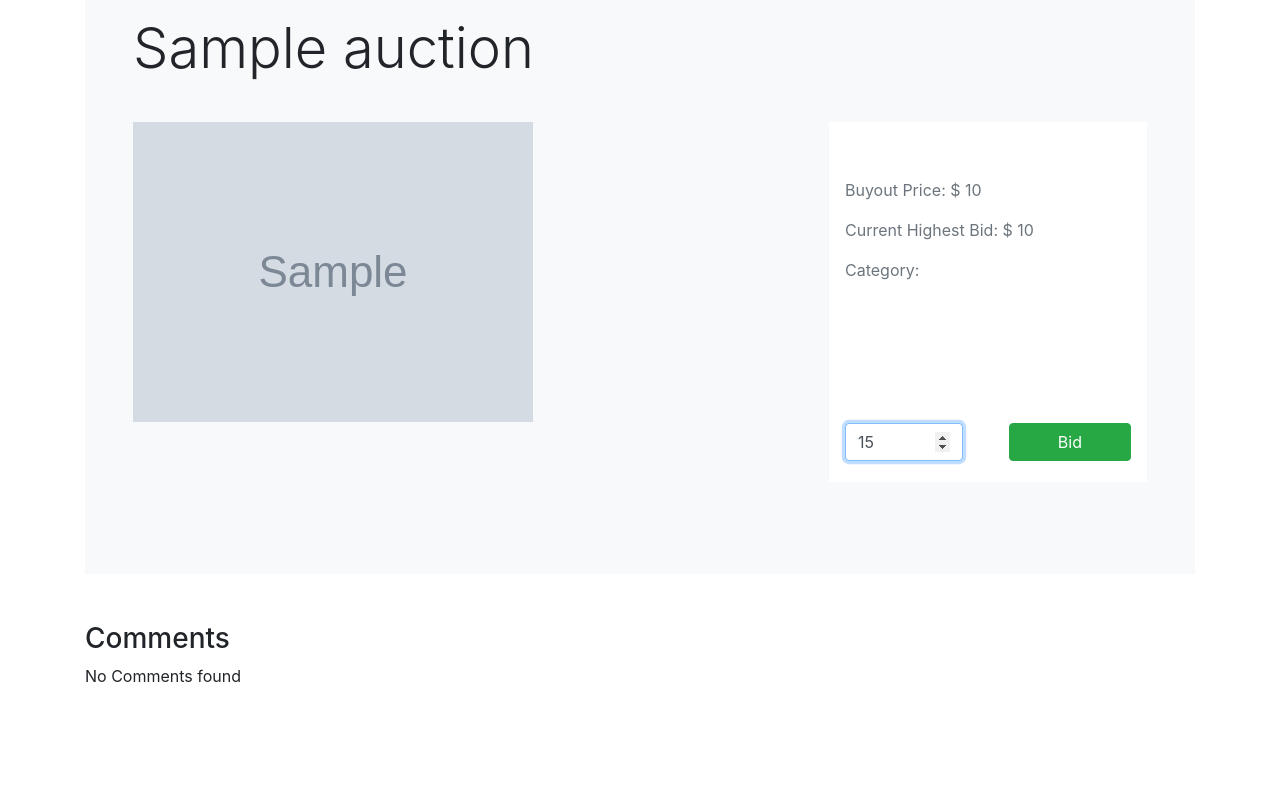
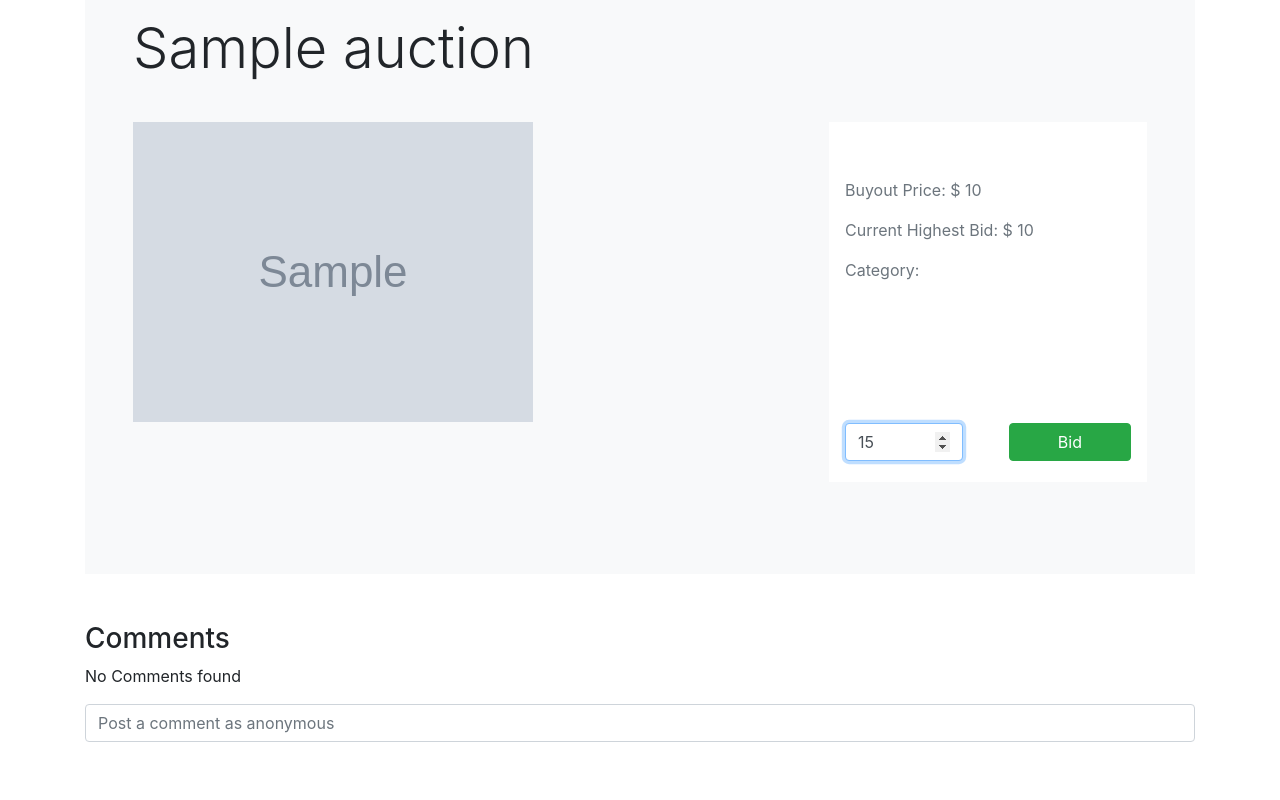
Before and after one commit to Whacko23/Auction-Website, a Django app: page /auction/1 in a window 1280 px wide. Shown: the part 164-964 px from the top of the page. Before the commit the page ends 846 px from the top, so only its background shows below. Run offline with Django 3.2, Linux system fonts and the light colour scheme; tables that the repository leaves empty hold one stand-in row (values such as "Sample post"); grey boxes marked "Sample" are stand-in pictures; some libraries are stand-ins or nearby versions.

Commit message:
Added comment on Auction.html

```diff
--- a/auctions/templates/auctions/auction.html
+++ b/auctions/templates/auctions/auction.html
@@ -39,7 +39,7 @@
                   </div>
                   <div class="col">
                     <div class="form-group px-3">
-                      <input type="submit" value="Bid" class="btn btn-success px-5">
+                      <input type="submit" value="Bid" class="btn btn-success px-5" required pattern="\S+">
                     </div>
                   </div>
                 </div>
@@ -63,11 +63,21 @@
           {% if comment == thread|first %}
             {% if comment == thread|last %}
               <p class="px-3 py-3 text-seconary">
-              {{comment.user}} : {{comment.comment}}
+
+              {% if comment.user %}
+                {{comment.user}} : {{comment.comment}}
+              {% else %}
+                Anonymous : {{comment.comment}}
+              {% endif %}
+
               </p>
             {% else %}
               <p class="px-3 pt-3 text-seconary">
-              {{comment.user}} : {{comment.comment}}
+              {% if comment.user %}
+                {{comment.user}} : {{comment.comment}}
+              {% else %}
+                Anonymous : {{comment.comment}}
+              {% endif %}
               </p>
             {% endif %}
           {% else %}
@@ -91,9 +101,42 @@
           {% endif %}
         {% endfor %}
       </div>
+
+      {% with thread|last as lastcomment %}
+        {% if user.is_authenticated %}
+          <form action="{% url 'auction' auction.id %}" method="post" style="width: 90%; padding:0px 0px 20px 0px; margin-left: auto; margin-right: 0;">
+            {% csrf_token %}
+            <input type="text" name="reply"  class="form-control" placeholder="Post a reply as {{user}}" required pattern="\S.*" >
+            <input type="hidden" name="comment_id" value="{{lastcomment.id}}">
+          </form>
+        {% else %}
+          <form action="{% url 'auction' auction.id %}" method="post" style="width: 90%; padding:0px 0px 20px 0px; margin-left: auto; margin-right: 0;">
+            {% csrf_token %}
+            <input type="text" name="anonymous-reply"  class="form-control" placeholder="Post a reply as anonymous" required pattern="\S.*">
+            <input type="hidden" name="comment_id" value="{{lastcomment.id}}">
+          </form>
+        {% endif %}
+      {% endwith %}
+
+
    {% empty %}
     <p class="text-seconday"> No Comments found</p>
    {% endfor %}
+        <div class="b-3 rounded pb-5">
+
+      {% if user.is_authenticated %}
+        <form action="{% url 'auction' auction.id %}" method="post">
+          {% csrf_token %}
+          <input type="text" name="comment"  class="form-control" placeholder="Post a comment as {{user}}" required pattern="\S.*">
+        </form>
+      {% else %}
+        <form action="{% url 'auction' auction.id %}" method="post">
+          {% csrf_token %}
+          <input type="text" name="anonymous-comment"  class="form-control" placeholder="Post a comment as anonymous" required pattern="\S.*">
+        </form>
+      {% endif %}
+
+      </div>
 
 
   </section>
--- a/auctions/templates/auctions/categories.html
+++ b/auctions/templates/auctions/categories.html
@@ -9,9 +9,6 @@
     <h2 class="m-10 pb-10">
       Categories
     </h2>
-
-
-
     <div class="container-xl overflow-hidden">
       <div class="row g-2 g-lg-3">
         {% for category in categories %}
--- a/auctions/templates/auctions/layout.html
+++ b/auctions/templates/auctions/layout.html
@@ -40,7 +40,7 @@
 
         {% if message %}
         <div>
-            <p class="bg-danger p-3">
+            <p class="bg-danger px-5 py-2 text-light">
                 {{ message }}
             </p>
         </div>
--- a/auctions/views.py
+++ b/auctions/views.py
@@ -32,8 +32,26 @@
     })
 
 def auction(request, id):
-    message = ""
+    message = ''
     current_auction = Auction.objects.get(pk=id)
+
+    #Handle the comment form
+    if request.method == 'POST' and 'comment' in request.POST:
+        text = request.POST['comment']
+        comment = Comments(user=request.user,comment=text, auction=current_auction)
+        comment.save()
+        # if comm
+    elif request.method == 'POST' and 'anonymous-comment' in request.POST:
+        text = request.POST['anonymous-comment']
+        comment = Comments(comment=text, auction=current_auction)
+        comment.save()
+    elif request.method == 'POST' and 'reply' in request.POST:
+        pass
+    elif request.method == 'POST' and 'anonymous-reply' in request.POST:
+        pass
+
+
+
     #Ordering the bids by highest to lowest
     bids = current_auction.bids.all().order_by('-amount')
     if bids:
@@ -46,10 +64,20 @@
 
     comment_list = comment_to_list(comments)
 
-    if request.method=="POST":
+    if request.method=="POST" and 'bid_amount' in request.POST:
         if not request.user.is_authenticated:
             return HttpResponseRedirect(reverse('login'))
         bid=request.POST["bid_amount"]
+
+        if not bid:
+            message = 'Please put a valid amount'
+            return render(request, "auctions/auction.html",{
+                "auction": current_auction,
+                "img": img,
+                "bids": bids,
+                "comments": comment_list,
+                "message": message,
+            })
 
         if int(bid) < int(highest_bid) + 5:
             message = f'The current bid is $ {highest_bid}. Please bid at least $ {highest_bid + 5}'
```
